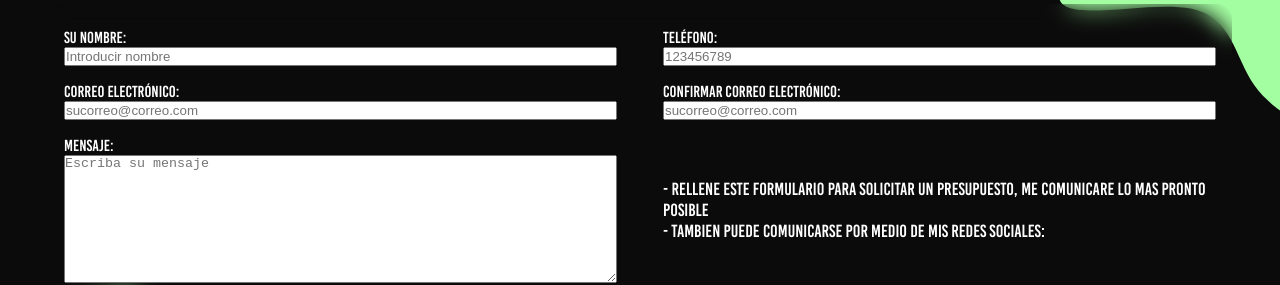
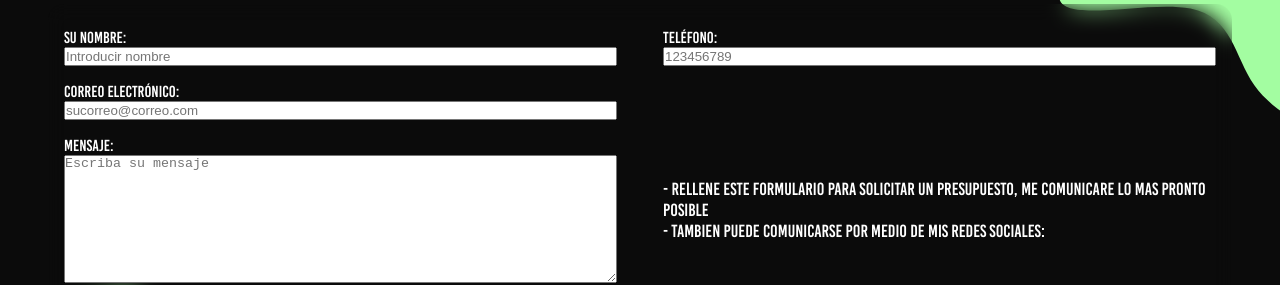
Before and after one commit to GastonSaucedo/gastonsaucedo, a website: page contacto.html in a window 1280 px wide. Shown: the part 212-497 px from the top of the page. Drawn offline with Linux system fonts and the light colour scheme.

Commit message:
contacto creado

```diff
--- a/contacto.html
+++ b/contacto.html
@@ -38,8 +38,6 @@
                         <input type="email" name="email" placeholder="sucorreo@correo.com" required>
                     </div>
                     <div class="formulario__grupo" id="grupo__correo2">
-                        <label for="correo">Confirmar correo electrónico: </label>
-                        <input type="email" name="email" placeholder="sucorreo@correo.com" required>
                     </div>
                     <div class="formulario__grupo" id="grupo__mensaje">
                         <label for="mensaje">Mensaje: </label>
```
